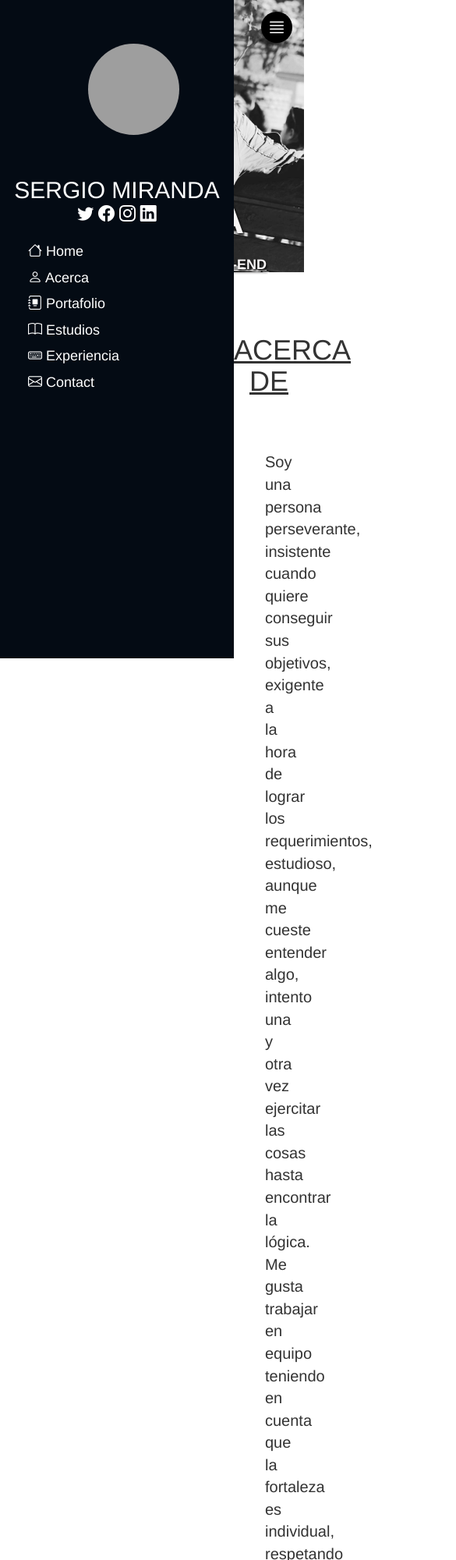
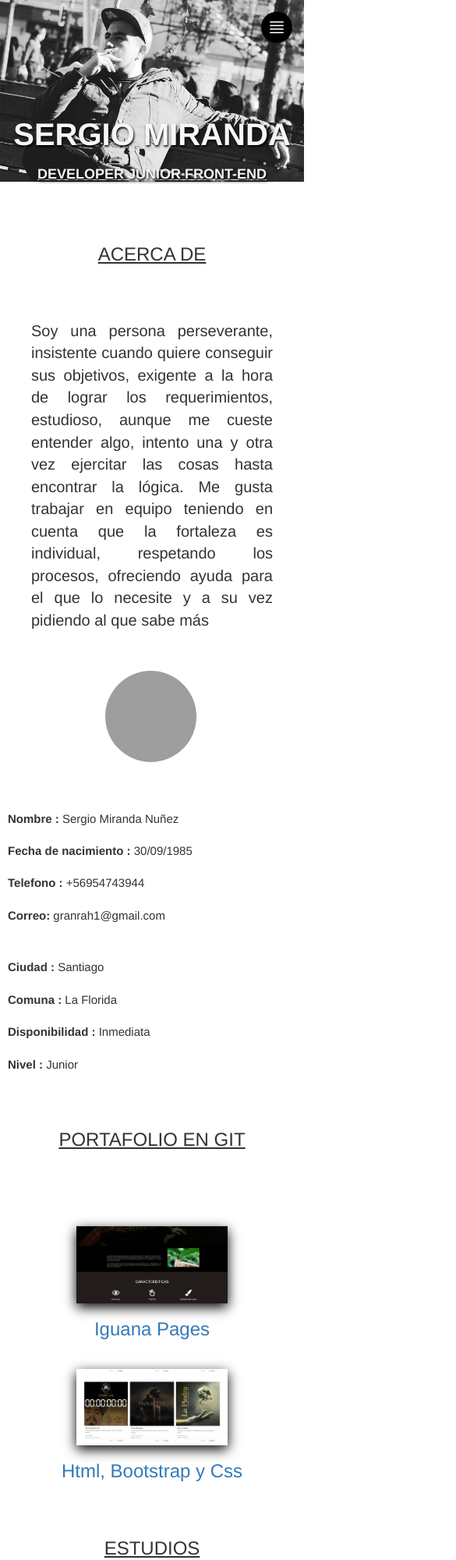
Before and after one commit to TITANRAH/examenDesafio, a plain HTML site: page index.html in a window 390 px wide. Shown: the top 2000 px of the page at 78% size, 585 px wide, since content can reach past the window. Drawn offline with nearby package versions, Linux system fonts and the light colour scheme; grey boxes are pictures that could not be loaded.

Commit message:
commit final 4

```diff
--- a/assets/css/style.css
+++ b/assets/css/style.css
@@ -3,11 +3,11 @@
 
   @media (max-width: 1199px) {
     #header {
-      left: -300px;
+      left: -300px !important;
     }
 
     .main {
-      margin-left: 0px;
+      margin: 0px !important;
     }
 
     .perfil {
@@ -23,7 +23,7 @@
     .perfil h1{
 
       margin: auto !important;
-      font-size: 5rem !important;
+      font-size: 4rem !important;
       font-weight: bold;
       text-shadow: 1px 2px 3px black;
       color: rgb(247, 245, 245);
@@ -114,8 +114,8 @@
 
   .perfil h1{
     margin: 0 0 0 50vw;
-    padding: 20rem 0 0 0;
-    font-size: 8rem;
+    padding: 15rem 0 0 0;
+    font-size: 6rem;
     text-shadow: 1px 2px 3px black;
     color: rgb(247, 245, 245);
   }
@@ -163,8 +163,8 @@
 
     margin: 0 0 0 10px;
     list-style: none;
-    padding: 0 0 2vw 0;
-    font-size: 1.8rem;
+    padding: 0 0 1em 0;
+    font-size: 1.5rem;
   }
 
   .redes-sociales{
@@ -178,10 +178,13 @@
     padding: 2em;
 
   }
+
+
+
   .acercaDe{
     list-style: none;
     text-align: left;
-    width: 98%;
+    width: 96%;
   }
 
   .acercaDe li{
@@ -193,7 +196,7 @@
   }
 
   #portafolio{
-    width: 98%;
+    width: 95%;
     margin: auto;
   }
 
@@ -201,7 +204,7 @@
     width: 50%;
     text-align: center;
     box-shadow: 0px 5px 15px black;
-    margin-top: 3em;
+    margin-top: 1em;
 
   }
 
@@ -232,4 +235,6 @@
 
   }
 
+
+
   /* fin escritorio */
--- a/index.html
+++ b/index.html
@@ -34,8 +34,7 @@
 
 
 
-            <div id="navbarSupportedContent">
-
+            <div>
                 <nav class="nav-menu navbar">
                   <ul>
                     <li><a href="#home" class="nav-link scrollto active"><i class="bi bi-house"></i> <span> Home</span></a></li>
@@ -75,7 +74,7 @@
         <div id="acerca">
             <br>
             <br>
-            <h1><u>ACERCA DE</u></h1>
+            <h3><u>ACERCA DE</u></h3>
             <br>
                 <p class="acerca">Soy una persona perseverante, insistente cuando quiere conseguir sus objetivos,
                     exigente a la hora de lograr los requerimientos, estudioso, aunque me cueste entender
@@ -114,7 +113,7 @@
 
         <div id="portafolio">
 
-            <h1><u>PORTAFOLIO EN GIT</u></h1>
+            <h3><u>PORTAFOLIO EN GIT</u></h3>
             <br>
             <br>
             <br>
@@ -142,7 +141,7 @@
         <!-- estudios -->
         <div id="estudios">
 
-            <h1><u>ESTUDIOS</u></h1>
+            <h3><u>ESTUDIOS</u></h3>
             <br>
             <br>
             <br>
@@ -185,7 +184,7 @@
 
         <div id="experienciaLaboral">
 
-            <h1><u>EXPERIENCIA LABORAL</u></h1>
+            <h3><u>EXPERIENCIA LABORAL</u></h3>
             <br>
             <br>
             <br>
@@ -240,7 +239,7 @@
 
         <br>
         <br>
-        <h1><u>CONTACTO</u></h1>
+        <h3><u>CONTACTO</u></h3>
         <br>
         <br>
         <br>
@@ -255,7 +254,7 @@
                 </div>
                 <ul class="list-group list-group-flush">
                     <li class="list-group-item"> <h6> tel: <a href="tel: +56954743944 "> <strong> +56954743944</strong> </a></h6></li>
-                    <li class="list-group-item">  <h6> mail: <a href="mailto: granrah1@gmail.com"><strong> granrah1@gmail.com</strong></a></h6></li>
+                    <li class="list-group-item">  <h6> mail: <a href="mailto: granrah1@gmail.com"><strong> rah1@gmail.com</strong></a></h6></li>
                 </ul>
             </div>
 
```
